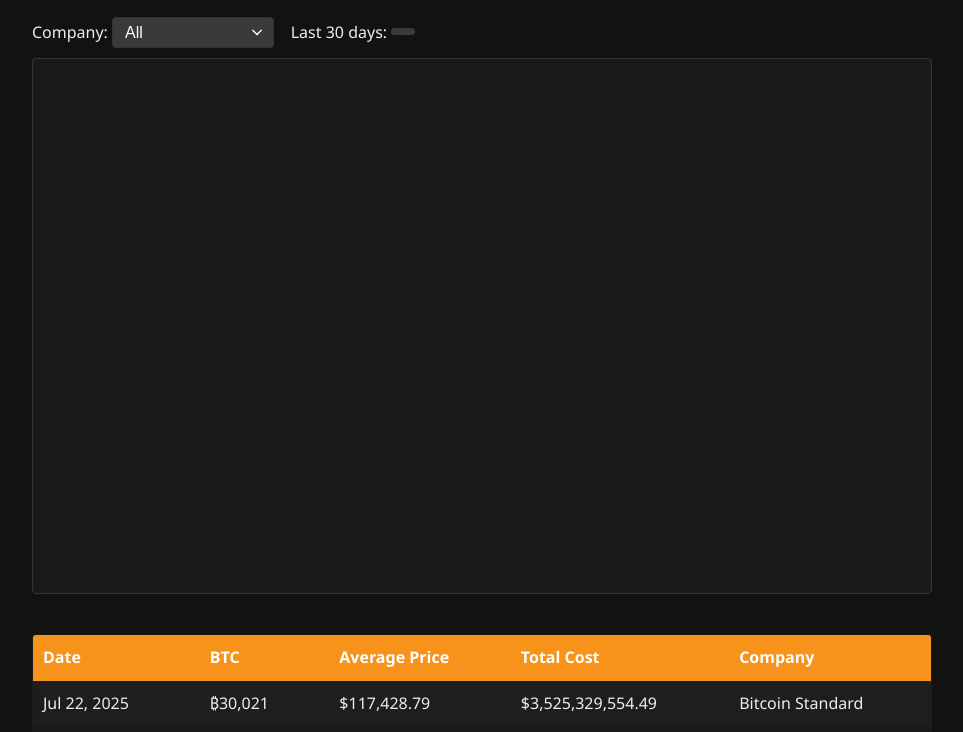
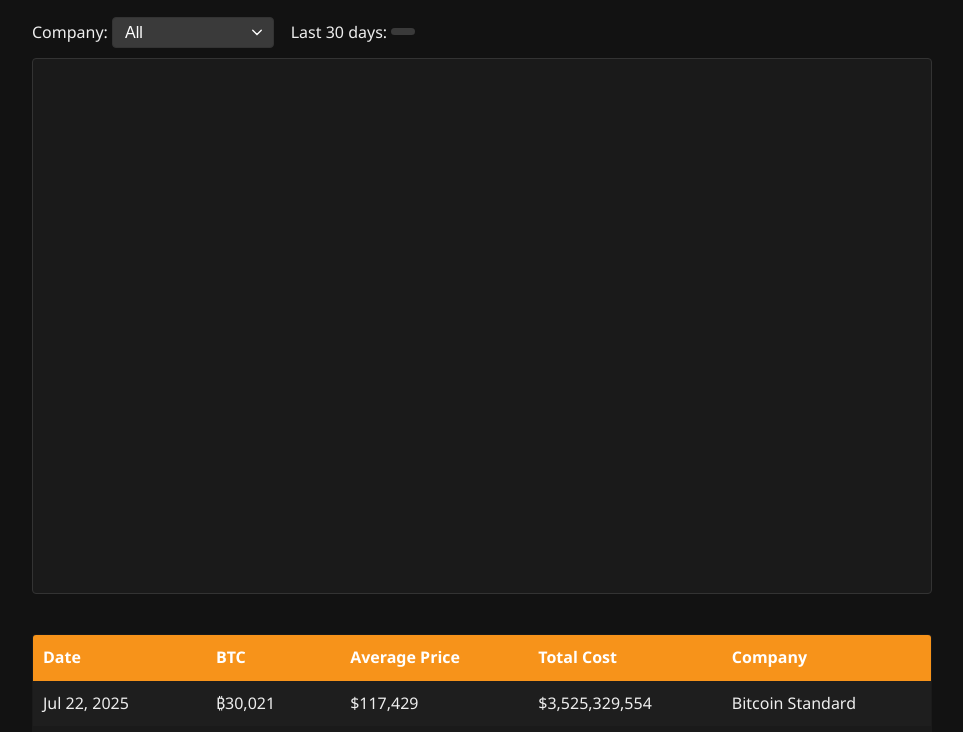
Before and after one commit to jaderiverstokes/flow, a plain HTML site: page index.html in a window 1280 px wide. Shown: the part 68-800 px from the top of the page, without its empty margins (158-1121 px from the left). Drawn offline with nearby package versions, Linux system fonts and the light colour scheme.

Commit message:
remove cents

```diff
--- a/index.html
+++ b/index.html
@@ -131,7 +131,8 @@
           }
           else if (key === 'avg_price_usd' || key === 'total_cost_usd') {
             return value.toLocaleString('en-US', {
-                style: 'currency', currency: 'USD'
+                style: 'currency', currency: 'USD',
+                maximumFractionDigits: 0
             });
           }
           else if (key === 'btc') {
```
